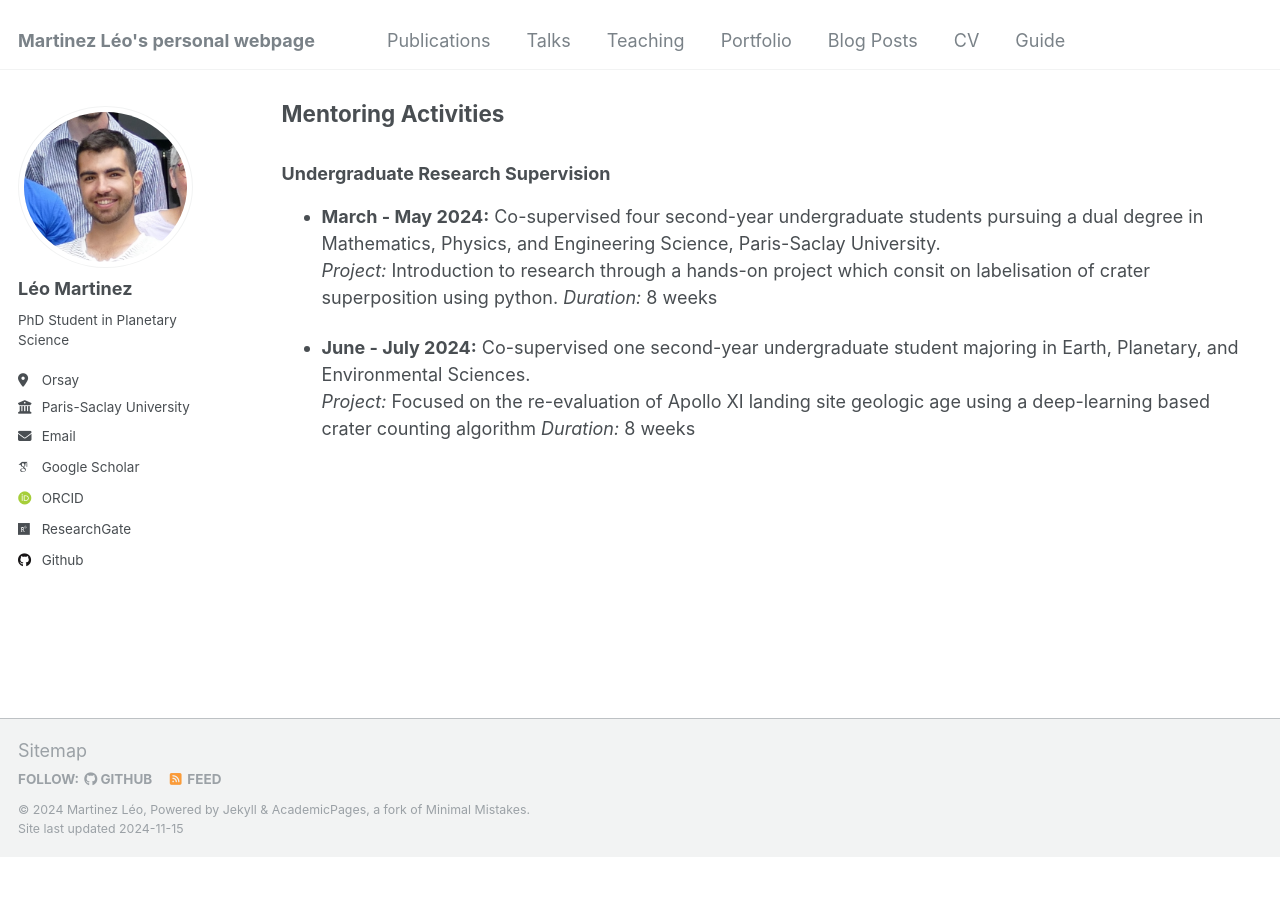
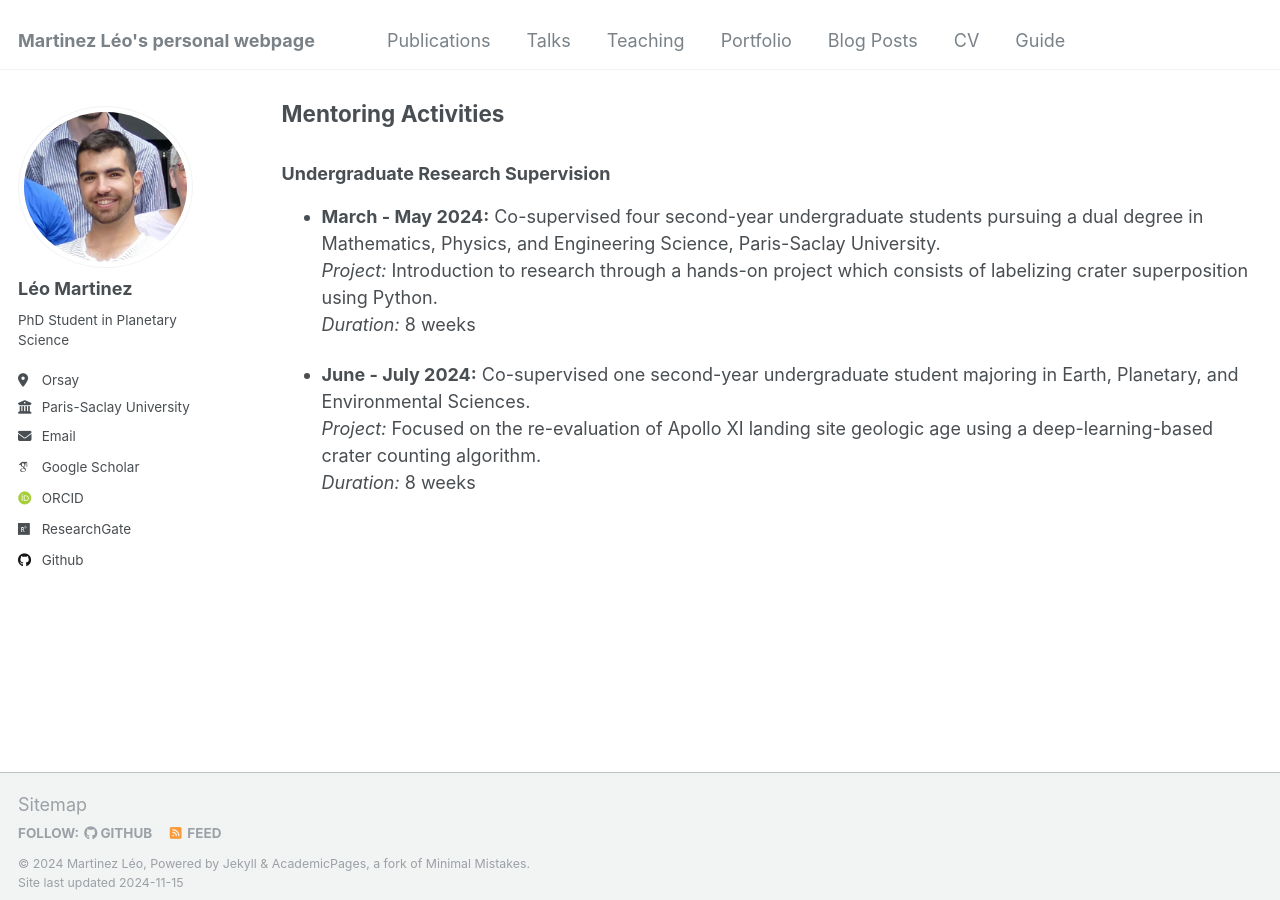
Before and after one commit to leomrtinez/leomrtinez.github.io, a Jekyll site: the page built from _pages/teaching.md, in a window 1280 px wide and 900 px high, scrolled down 592 px. Built offline with Jekyll 4.4.1, drawn with Linux system fonts in a browser that asks for light colours; some web fonts are replaced; before the commit the page ends 1448 px from its top, so only the background shows below that.

Commit message:
Update teaching.md

```diff
--- a/_pages/teaching.md
+++ b/_pages/teaching.md
@@ -24,10 +24,9 @@ During my PhD program, I have been actively involved in teaching and mentoring.
 
 ### Undergraduate Research Supervision
 - **March - May 2024:** Co-supervised four second-year undergraduate students pursuing a dual degree in Mathematics, Physics, and Engineering Science, Paris-Saclay University.
-  *Project:* Introduction to research through a hands-on project which consit on labelisation of crater superposition using python.
+  *Project:* Introduction to research through a hands-on project which consists of labelizing crater superposition using Python.
   *Duration:* 8 weeks
 
-
 - **June - July 2024:** Co-supervised one second-year undergraduate student majoring in Earth, Planetary, and Environmental Sciences.
-  *Project:* Focused on the re-evaluation of Apollo XI landing site geologic age using a deep-learning based crater counting algorithm
+  *Project:* Focused on the re-evaluation of Apollo XI landing site geologic age using a deep-learning-based crater counting algorithm.
   *Duration:* 8 weeks
```
